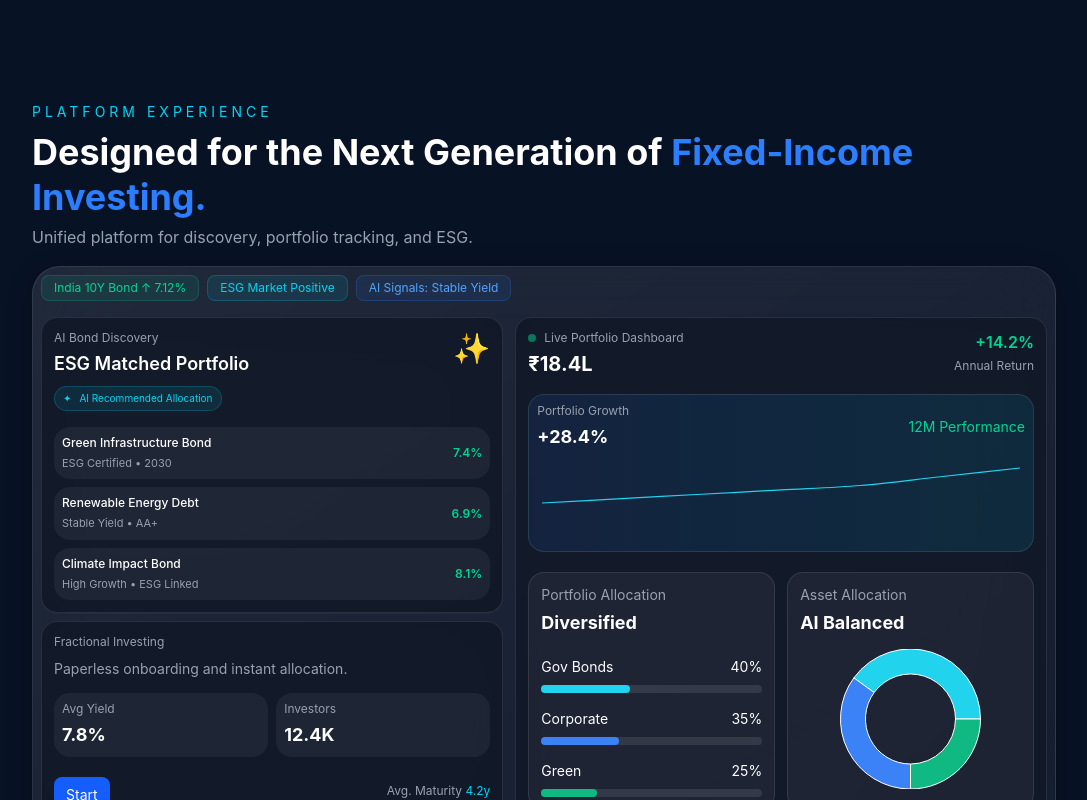
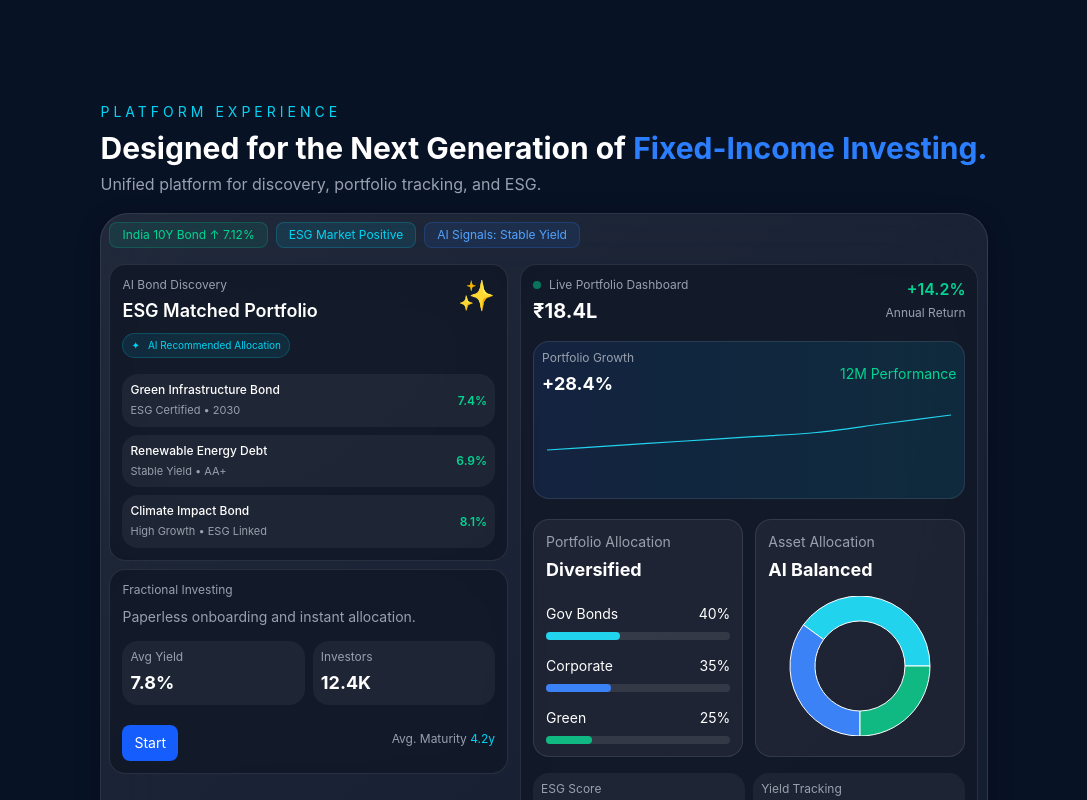
Before and after one commit to chandrahasa-hash/bondatlas-fintech, a React (Vite) app: page / in a window 1280 px wide. Shown: the part 1880-2680 px from the top of the page, without its empty margins (96-1183 px from the left). Built offline with nearby package versions, Linux system fonts and the light colour scheme.

Commit message:
Logo and Platform Experience section spacing changes

```diff
--- a/src/components/Navbar.jsx
+++ b/src/components/Navbar.jsx
@@ -24,7 +24,7 @@ function Navbar() {
 
         {/* LOGO */}
     <a href="#home" className="flex items-center justify-center hover:scale-105 transition duration-300 -my-2">
-      <img src="/logo.png" alt="BondAtlas" className="w-30 h-30 object-contain" />
+      <img src="/logo.png" alt="BondAtlas" className="w-20 h-25 object-contain" />
     </a>
 
         {/* DESKTOP NAV */}
--- a/src/components/PlatformExperience.jsx
+++ b/src/components/PlatformExperience.jsx
@@ -39,7 +39,7 @@ function PlatformExperience() {
             Platform Experience
           </p>
 
-          <h2 className="text-2xl md:text-4xl font-bold leading-tight">
+          <h2 className="text-2xl md:text-3xl font-bold leading-tight">
             Designed for the Next Generation of
             <span className="text-blue-500"> {" "}Fixed-Income Investing.</span>
           </h2>
```
Also changed, not shown: public/logo.png.
